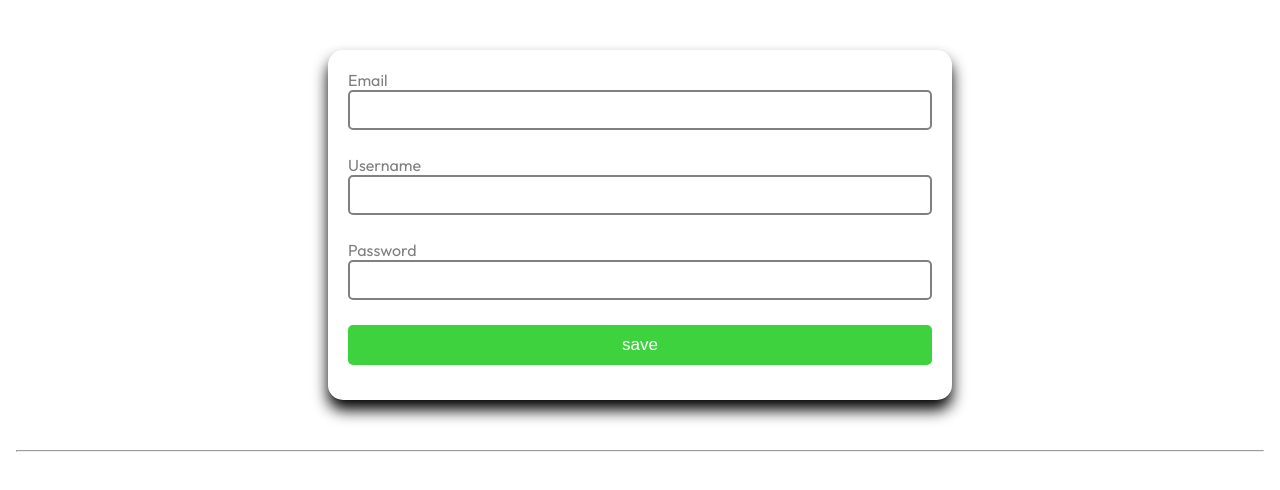
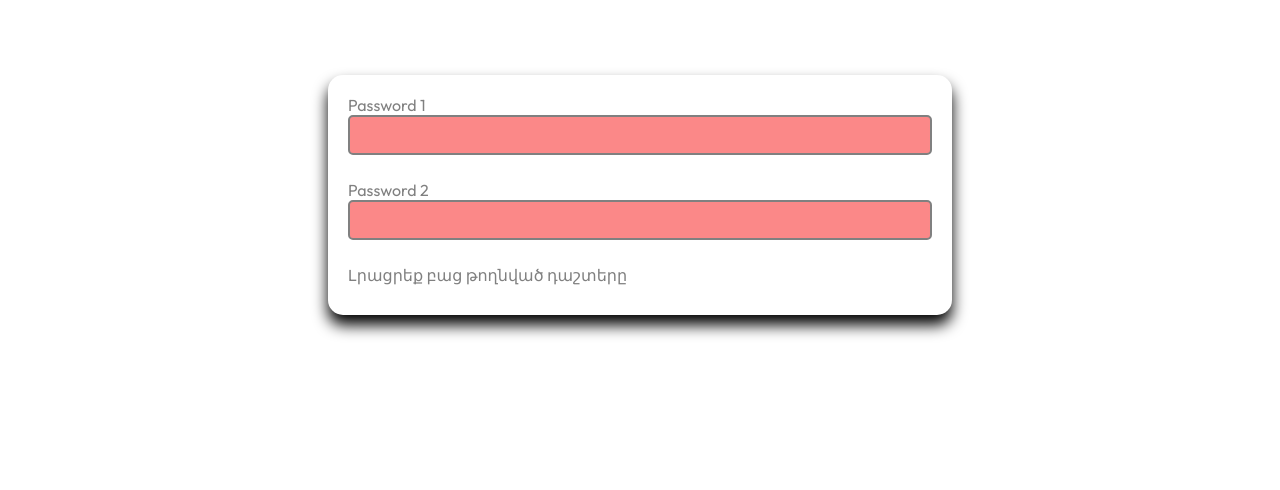
Before and after one commit to BrownEdgar/react_armenia, a React (Vite) app: page / in a window 1280 px wide. Shown: the top 490 px of the page. Built offline with nearby package versions, Linux system fonts and the light colour scheme.

Commit message:
Form homework 2. Theme: password

```diff
--- a/src/App.jsx
+++ b/src/App.jsx
@@ -1,70 +1,28 @@
 import React, { useState } from 'react'
 import './App.scss'
-import { nanoid } from "nanoid"
 export default function App() {
-	const [currentUserId, setCurrentUserId] = useState(null);
-	const [emailArray, setEmailArray] = useState([]);
-	const [users, setUsers] = useState([]);
-	function handleSubmit(e) {
+	const [psw1, setPsw1] = useState(null);
+	const [psw2, setPsw2] = useState(null);
+	function handleChange(e) {
 		e.preventDefault();
-		const form = e.target
-		const { email, username, password } = form
-		const user = {
-			id: nanoid(),
-			email: email.value,
-			username: username.value,
-			password: password.value
-		}
-		if (!emailArray.includes(email.value)) {
-			setEmailArray([...emailArray, email.value])
-			setUsers([...users, user])
-		}else{
-			alert('You should use unique email !!!')
-		}
-		form.reset()
-	}
-	const showPassword = (id) => {
-		setCurrentUserId(id)
+		const form = e.target.parentElement
+		const { password1, password2 } = form
+			setPsw1(password1.value)
+			setPsw2(password2.value)
 	}
 	return (
 		<div className='App'>
 			<div className="form">
-			<form onSubmit={handleSubmit}>
-				<label htmlFor="email">Email</label>
-				<input required type="email" name="email" id="email" />
-				<label htmlFor="username">Username</label>
-				<input required type="text" name="" id="username" />
-				<label htmlFor="password">Password</label>
-				<input required type="password" name="" id="password" />
-
-				<input type="submit" value="save" />
-			</form>
+				<form onChange={handleChange}>
+					<label htmlFor="password1">Password 1</label>
+					<input className={psw1 === psw2 && psw1 && psw2 ? 'green' : 'red'} required type="password" name="password1" id="password1" />
+					<label htmlFor="password2">Password 2</label>
+					<input className={psw1 === psw2 && psw1 && psw2 ? 'green' : 'red'} required type="password" name="password2" id="password2" />
+				{
+					!psw1 && !psw2 ? <span>Lրացրեք բաց թողնված դաշտերը</span> : ''
+				}
+				</form>
 			</div>
-			<hr />
-			<ul>
-				{
-					users.map((elm)=>{
-						return <li className='users' key={elm.id}>
-							<p><span className='email'>email: </span>{elm.email}</p>
-							<p><span className='username'>username: </span>{elm.username}</p>
-							<p className='p-password'>
-								<span>
-									<span className='password'>pass: </span>
-								<span>
-									{currentUserId === elm.id ? elm.password : "*".repeat(8)}
-								</span>
-								</span>
-								{
-								(currentUserId === elm.id)
-								? <i className="bi bi-eye" onClick={() => { showPassword(null) }}></i>
-								: <i className="bi bi-eye-slash" onClick={() => { showPassword(elm.id) }}></i>
-								}
-							</p>
-						</li>
-					})
-				}
-			</ul>
 		</div>
-
 	)
 }
--- a/src/App.scss
+++ b/src/App.scss
@@ -1,9 +1,8 @@
 .form {
     box-shadow: 0px 10px 15px 0px black;
     width: 50%;
-    height: 350px;
-    margin: 50px auto;
-
+    height: 240px;
+    margin: 75px auto;
     padding: 20px;
     color: gray;
     border-radius: 15px;
@@ -16,42 +15,11 @@
     input {
         border-radius: 5px;
         border: 2px solid gray;
-
     }
-    [type='submit'] {
-        color: #fff;
-        background-color: rgb(63, 210, 63);
-        border: 0;
-        font-size: 17px;
+    .green{
+      background-color: rgb(180, 252, 180);
+    }
+    .red{
+      background-color: rgb(251, 136, 136);
     }
 }
-li {
-    margin: 20px 15px;
-    border-radius: 15px;
-    border: 1px solid gray;
-    box-shadow: 0px 10px 10px grey;
-    width: fit-content;
-    line-height: 2;
-    padding: 15px;
-    list-style-type: none;
-    display: inline-block;
-    user-select: none;
-
-    .email,
-    .password,
-    .username {
-        border: 2px dashed aqua;
-        background-color: rgb(208, 251, 251);
-        border-radius: 5px;
-    }
-
-    .bi-eye-slash,
-    .bi-eye {
-        color: rgb(2, 237, 237);
-    }
-
-    .p-password {
-        display: flex;
-        justify-content: space-between;
-    }
-}
```
